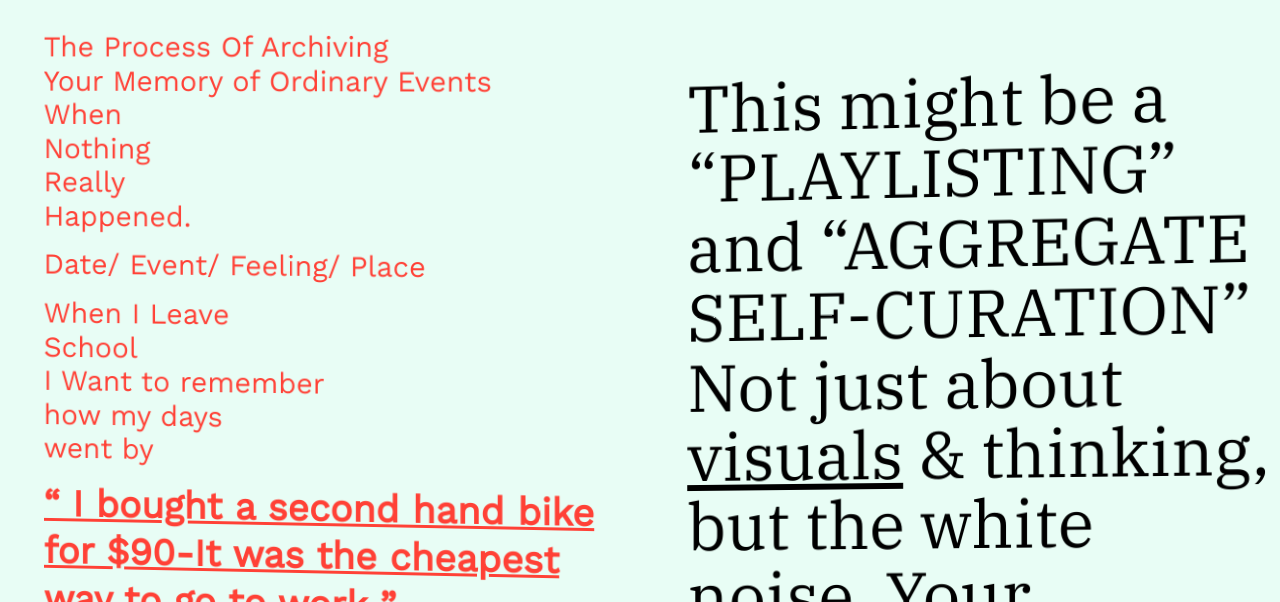
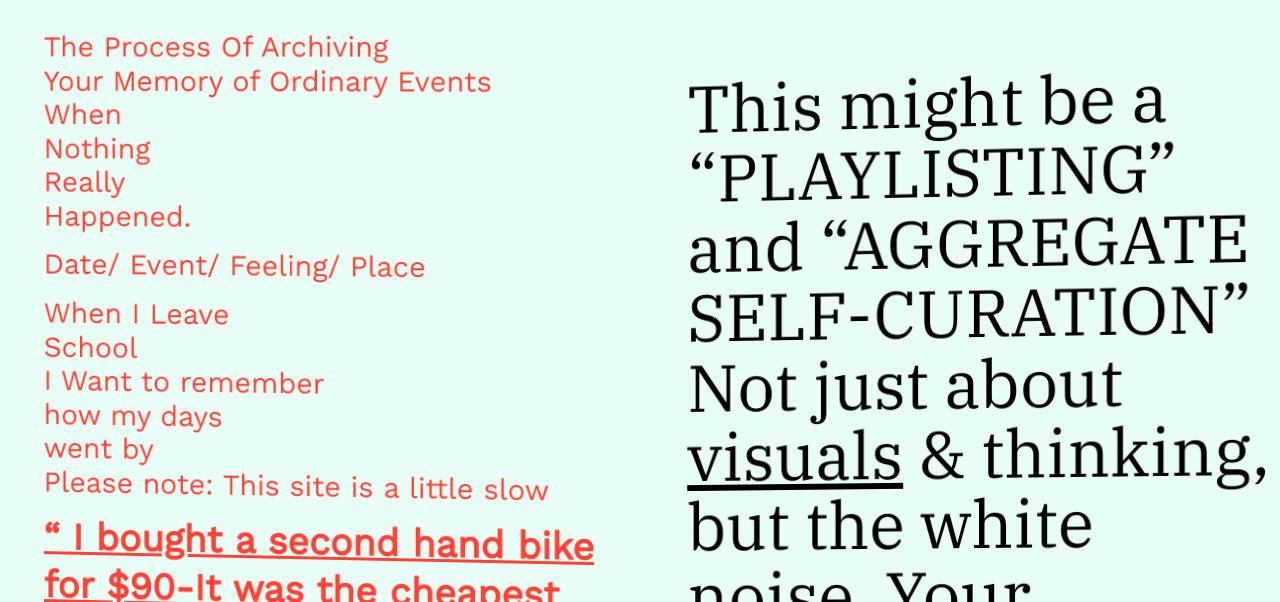
Before and after one commit to Aditi024/e, a plain HTML site: page index.html in a window 1280 px wide. Shown: the top 602 px of the page. Drawn offline with nearby package versions, Linux system fonts and the light colour scheme.

Commit message:
Update index.html
something

```diff
--- a/index.html
+++ b/index.html
@@ -71,6 +71,7 @@
             <li>I Want to remember</li>
             <li>how my days</li>
             <li>went by</li>
+            <li>Please note: This site is a little slow</li>
           </div>
 
 
```
